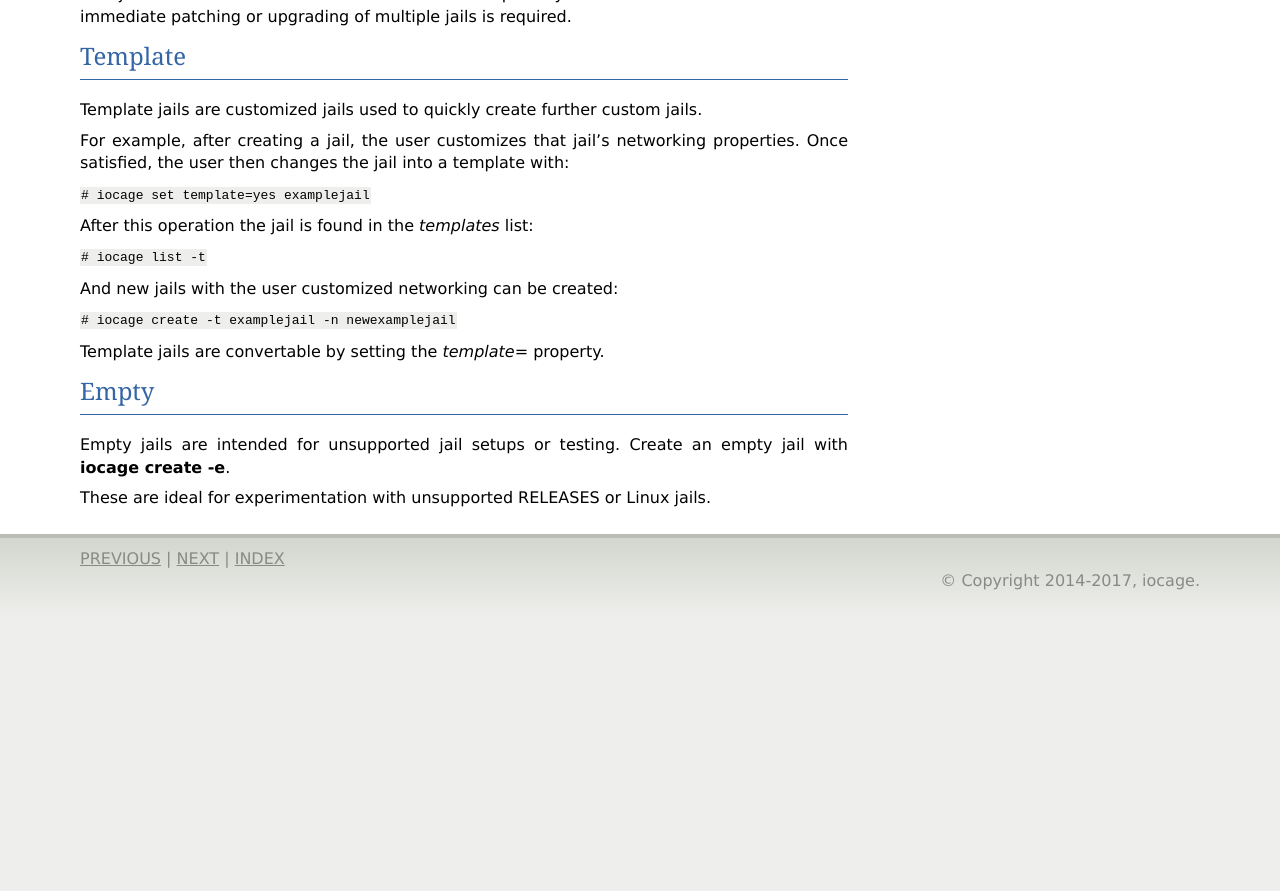
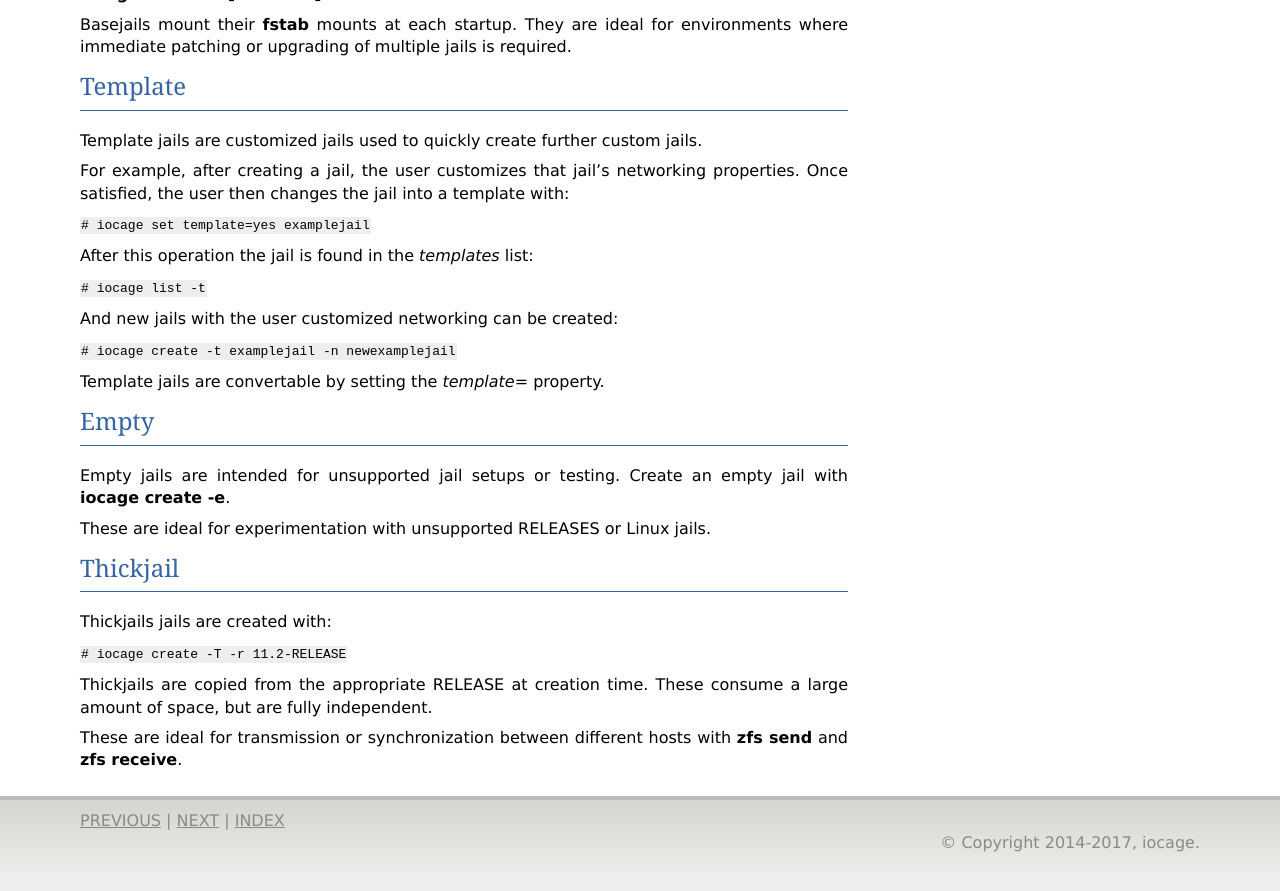
Before and after one commit to iocage/iocage, a Sphinx documentation site: the page built from doc/source/jailtypes.rst, in a window 1280 px wide and 900 px high, scrolled down 799 px. Shown: the top 891 px of the window. Built offline with Sphinx 7.4.7, drawn with Linux system fonts in a browser that asks for light colours; before the commit the page ends 1437 px from its top, so only the background shows below that.

Commit message:
adds 'thickjail' to jailtypes.rst (#666)
* adds 'thickjail' to jailtypes.rst

* typo

```diff
--- a/doc/source/jailtypes.rst
+++ b/doc/source/jailtypes.rst
@@ -10,6 +10,7 @@ iocage supports several different jail types:
 * Basejail
 * Template
 * Empty
+* Thickjail
 
 All jail types have specific benefits and drawbacks, serving a variety
 of unique needs. This section describes and has creation examples for
@@ -86,3 +87,19 @@ an empty jail with :command:`iocage create -e`.
 
 These are ideal for experimentation with unsupported RELEASES or Linux
 jails.
+
+.. index:: Thickjail
+.. _Thick:
+
+Thickjail
+---------
+
+Thickjails jails are created with:
+
+:samp:`# iocage create -T -r 11.2-RELEASE`
+
+Thickjails are copied from the appropriate RELEASE at creation
+time. These consume a large amount of space, but are fully independent.
+
+These are ideal for transmission or synchronization between different
+hosts with :command:`zfs send` and :command:`zfs receive`.
```
